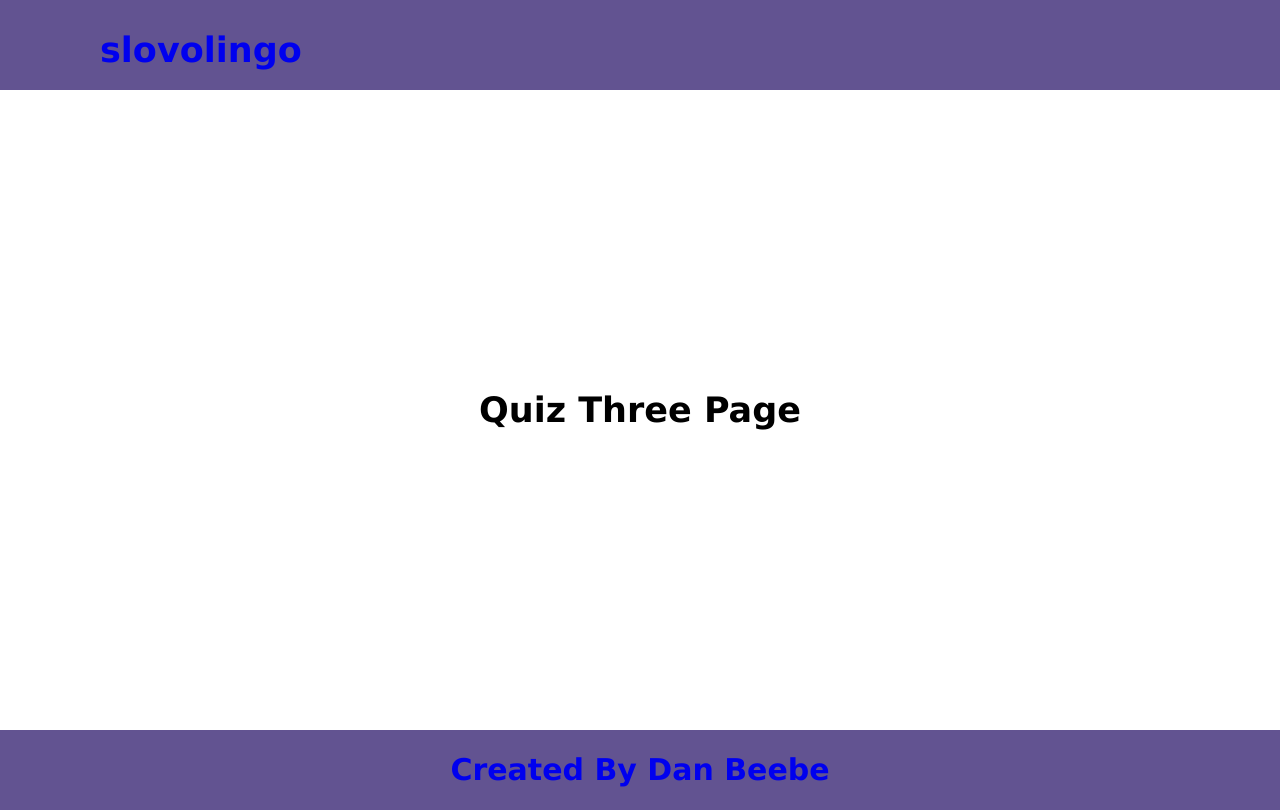
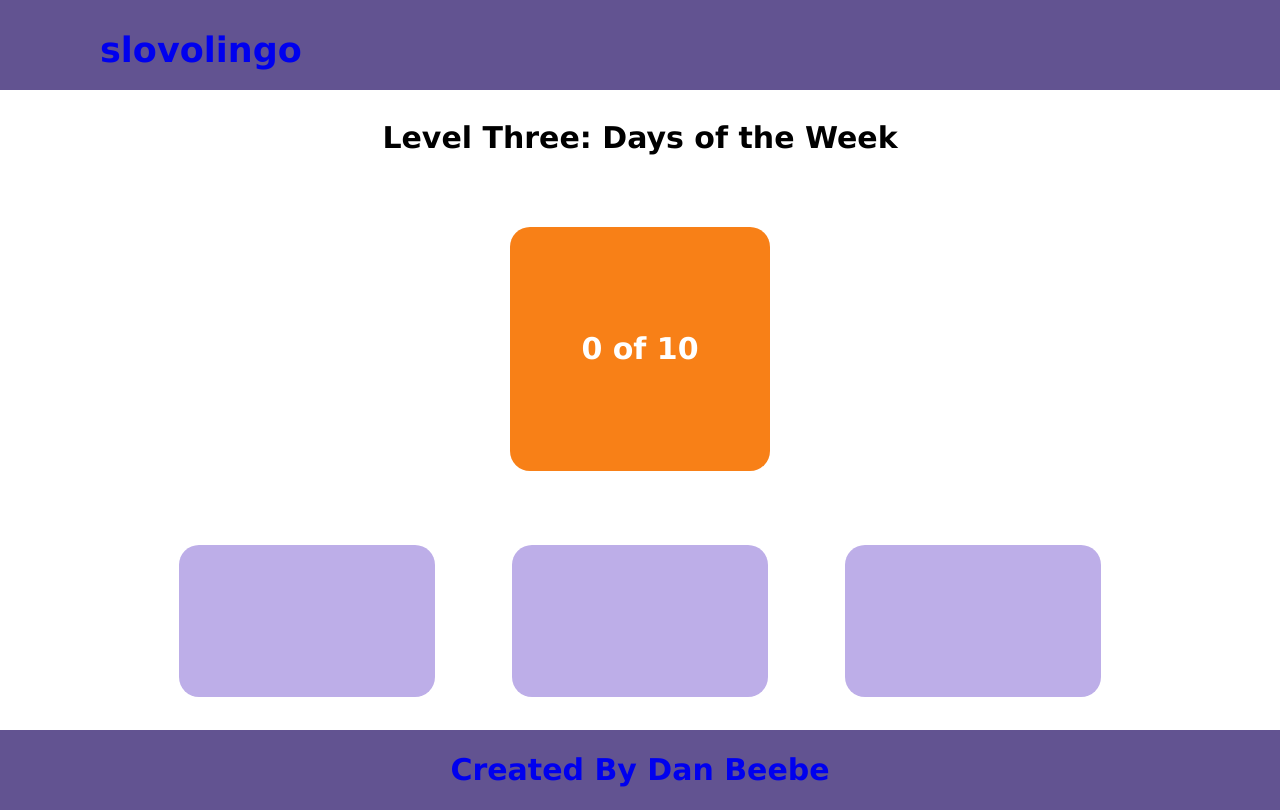
Before and after one commit to danielwbeebe/Slovene-Language-App, a React (Create React App) app in the folder client/: page /quizthree in a window 1280 px wide. Built offline with nearby package versions, Linux system fonts and the light colour scheme; the HTML template or start-up script is replaced by a standard one.

Commit message:
add css style for quiz three page

```diff
--- a/client/src/App.css
+++ b/client/src/App.css
@@ -416,7 +416,7 @@ a:focus { text-decoration: none; color: inherit; }
   color: black;
 }
 
-.quiz-one-question, .quiz-two-question {
+.quiz-one-question, .quiz-two-question, .quiz-three-question {
   display: flex;
   flex-direction: column;
   justify-content: center;
@@ -433,13 +433,13 @@ a:focus { text-decoration: none; color: inherit; }
   line-height: 50px;
 }
 
-.quiz-one-choices, .quiz-two-choices {
+.quiz-one-choices, .quiz-two-choices, .quiz-three-choices {
   display: flex;
   flex-direction: row;
   justify-content: space-between;
 }
 
-.quiz-one-answer-left, .quiz-one-answer-center, .quiz-one-answer-right, .quiz-two-answer-left, .quiz-two-answer-center, .quiz-two-answer-right  {
+.quiz-answer {
   display: flex;
   flex-direction: column;
   justify-content: center;
--- a/client/src/components/QuizOne.jsx
+++ b/client/src/components/QuizOne.jsx
@@ -487,9 +487,9 @@ class QuizOne extends Component {
           </div>
 
           <div className="quiz-one-choices">
-            <button onClick={this.clickLeft} className="quiz-one-answer-left"><h4>{this.state.left}</h4></button>
-            <button onClick={this.clickCenter} className="quiz-one-answer-center"><h4>{this.state.center}</h4></button>
-            <button onClick={this.clickRight} className="quiz-one-answer-right"><h4>{this.state.right}</h4></button>
+            <button onClick={this.clickLeft} className="quiz-answer"><h4>{this.state.left}</h4></button>
+            <button onClick={this.clickCenter} className="quiz-answer"><h4>{this.state.center}</h4></button>
+            <button onClick={this.clickRight} className="quiz-answer"><h4>{this.state.right}</h4></button>
           </div>
         </div>
 
--- a/client/src/components/QuizThree.jsx
+++ b/client/src/components/QuizThree.jsx
@@ -28,7 +28,19 @@ class QuizThree extends Component {
         </div>
 
         <div className="quiz-three-main">
-          <h1>Quiz Three Page</h1>
+
+          <h2>Level Three: Days of the Week</h2>
+          <div className="quiz-three-question">
+            <h2>{this.state.number} of 10</h2>
+            <h3>{this.state.question}</h3>
+          </div>
+
+          <div className="quiz-three-choices">
+            <button onClick={this.clickLeft} className="quiz-answer"><h4>{this.state.left}</h4></button>
+            <button onClick={this.clickCenter} className="quiz-answer"><h4>{this.state.center}</h4></button>
+            <button onClick={this.clickRight} className="quiz-answer"><h4>{this.state.right}</h4></button>
+          </div>
+
         </div>
 
         <div className="quiz-three-footer">
--- a/client/src/components/QuizTwo.jsx
+++ b/client/src/components/QuizTwo.jsx
@@ -33,10 +33,10 @@ class QuizTwo extends Component {
             <h3>{this.state.question}</h3>
           </div>
 
-          <div className="quiz-one-choices">
-            <button onClick={this.clickLeft} className="quiz-two-answer-left"><h4>{this.state.left}</h4></button>
-            <button onClick={this.clickCenter} className="quiz-two-answer-center"><h4>{this.state.center}</h4></button>
-            <button onClick={this.clickRight} className="quiz-two-answer-right"><h4>{this.state.right}</h4></button>
+          <div className="quiz-two-choices">
+            <button onClick={this.clickLeft} className="quiz-answer"><h4>{this.state.left}</h4></button>
+            <button onClick={this.clickCenter} className="quiz-answer"><h4>{this.state.center}</h4></button>
+            <button onClick={this.clickRight} className="quiz-answer"><h4>{this.state.right}</h4></button>
           </div>
         </div>
 
```
